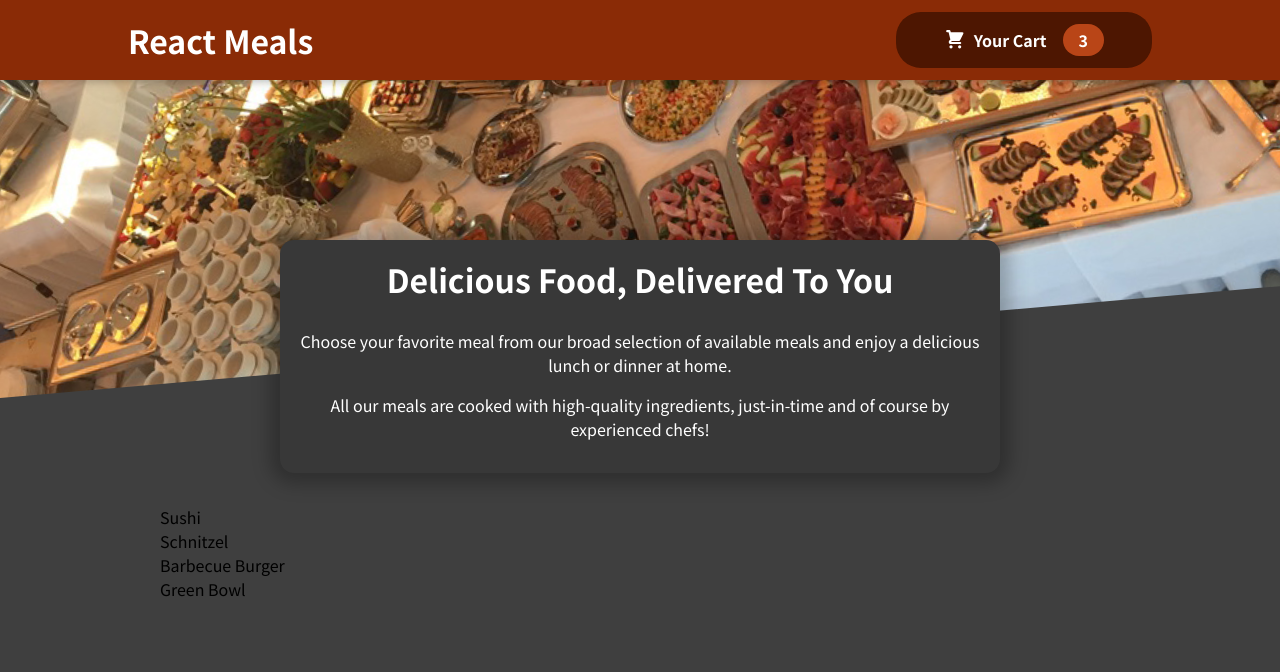
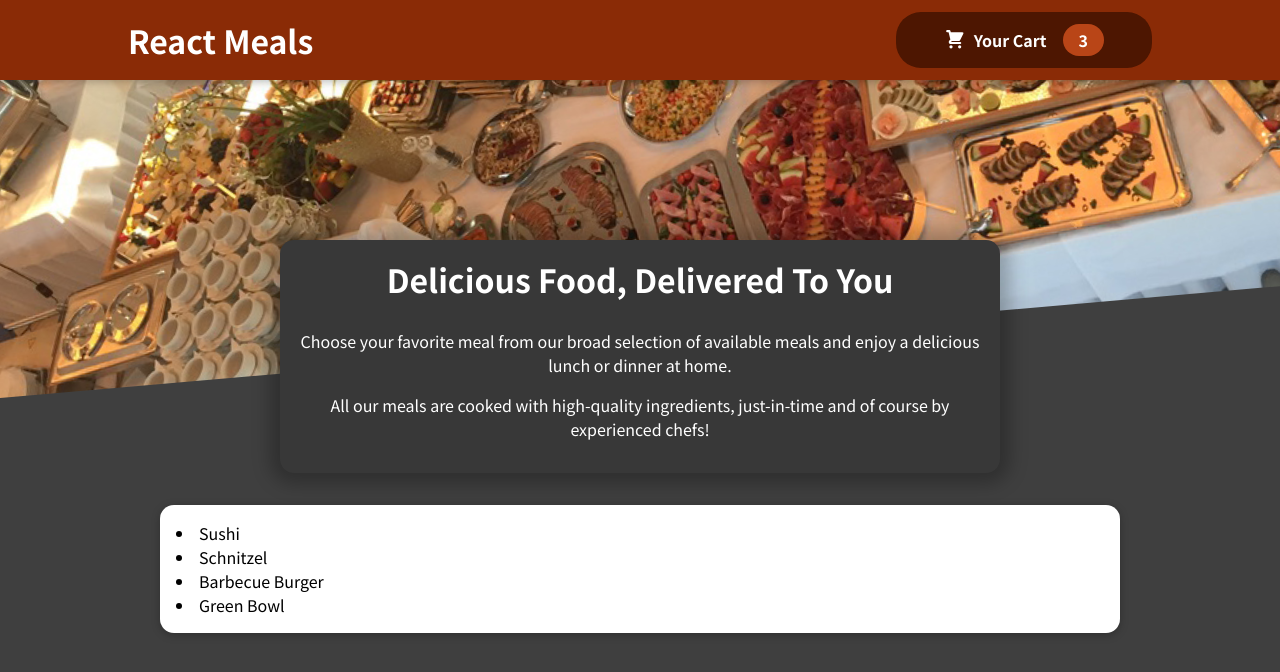
Before and after one commit to EstrellaDionis/FoodOrderApp, a React (Create React App) app: page / in a window 1280 px wide. Shown: the top 672 px of the page. Built offline with nearby package versions, Linux system fonts and the light colour scheme.

Commit message:
created Card component in UI dir and implementing it in AvailableMeals component

```diff
--- a/src/components/Meals/AvailableMeals.js
+++ b/src/components/Meals/AvailableMeals.js
@@ -1,3 +1,4 @@
+import Card from '../UI/Card'
 import classes from './AvailableMeals.module.css'
 
 const DUMMY_MEALS = [
@@ -32,9 +33,9 @@
     const mealsList = DUMMY_MEALS.map(meal => <li>{meal.name}</li>);
 
     return <section className={classes.meals}>
-        <ul>
+        <Card>
             {mealsList}
-        </ul>
+        </Card>
     </section>
 };
 
--- /dev/null
+++ b/src/components/UI/Card.js
@@ -0,0 +1,8 @@
+import classes from './Card.module.css';
+
+//props.children = whatever's passed between the div while be used
+const Card = props => {
+    return <div className={classes.card}>{props.children}</div>
+};
+
+export default Card;
--- /dev/null
+++ b/src/components/UI/Card.module.css
@@ -0,0 +1,6 @@
+.card {
+    padding: 1rem;
+    box-shadow: 0 2px 8px rgba(0, 0, 0, 0.25);
+    border-radius: 14px;
+    background-color: white;
+  }
```
